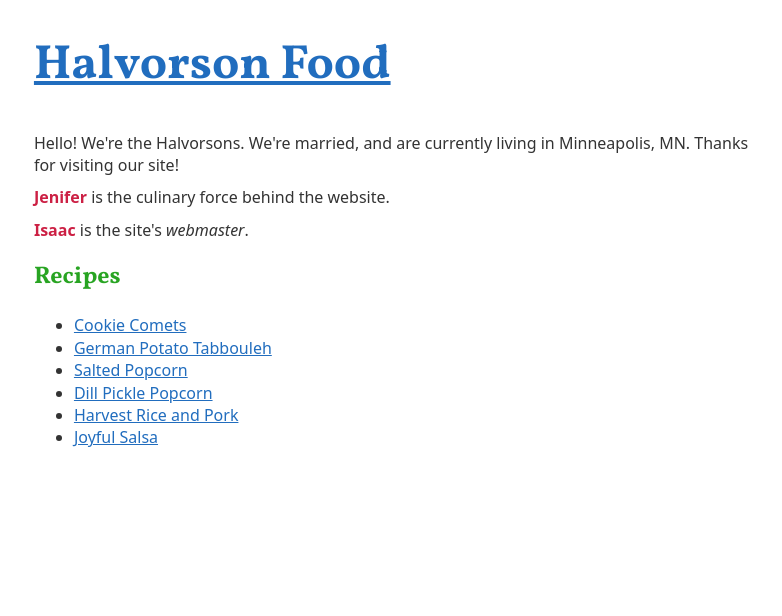
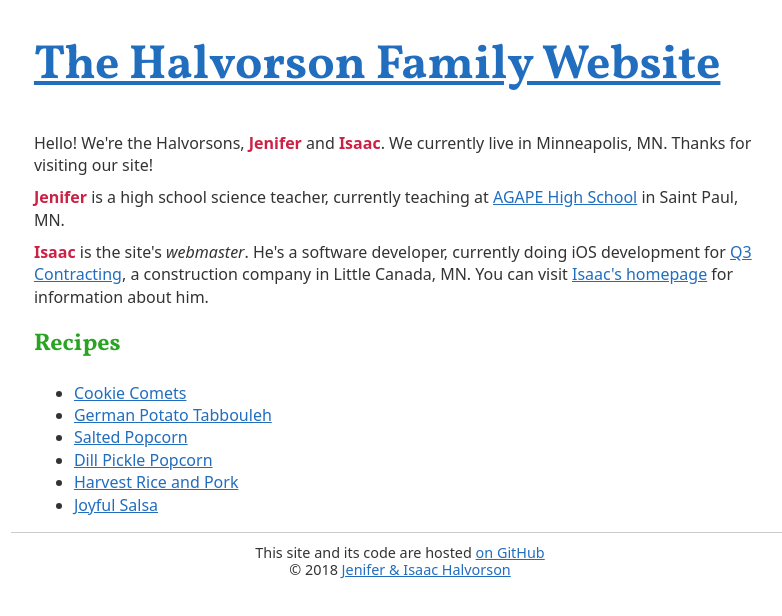
Before and after one commit to hisaac/halvorson.family, a plain HTML site: page index.html in a window 1280 px wide. Shown: the whole page, without its empty margins (240-1022 px from the left). Drawn offline with Linux system fonts and the light colour scheme.

Commit message:
Change site to be generic family site

```diff
--- a/index.html
+++ b/index.html
@@ -5,7 +5,7 @@
 	<meta charset="utf-8" />
 
 	<meta http-equiv="X-UA-Compatible" content="IE=edge" />
-	<title>Cook Site</title>
+	<title>The Halvorson Family Website</title>
 
 	<meta name="viewport" content="width=device-width, initial-scale=1" />
 	<link rel="stylesheet" type="text/css" media="screen" href="main.css" />
@@ -15,21 +15,20 @@
 <body>
 
 	<main>
-		<h1><a href="./index.html">Halvorson Food</a></h1>
+		<h1><a href="./index.html">The Halvorson Family Website</a></h1>
 
 		<p>
-			Hello! We're the Halvorsons. We're married, and are currently living in Minneapolis, MN. Thanks for visiting our site!
+			Hello! We're the Halvorsons, <strong>Jenifer</strong> and <strong>Isaac</strong>. We currently live in Minneapolis, MN. Thanks for visiting our site!
 		</p>
 		<p>
-			<strong>Jenifer</strong> is the culinary force behind the website.
+			<strong>Jenifer</strong> is a high school science teacher, currently teaching at <a href="https://www.spps.org/agape" title="AGAPE High School Homepage">AGAPE High School</a> in Saint Paul, MN.
 		</p>
 		<p>
-			<strong>Isaac</strong> is the site's <dfn title="The person who maintains a particular website.">webmaster</dfn>.
+			<strong>Isaac</strong> is the site's <dfn title="The person who maintains a particular website.">webmaster</dfn>. He's a software developer, currently doing iOS development for <a href="http://q3contracting.com" title="Q3 Contracting Home page">Q3 Contracting</a>, a construction company in Little Canada, MN. You can visit <a href="https://hisaac.net" title="hisaac.net">Isaac's homepage</a> for information about him.
 		</p>
 
 		<section>
 			<h2>Recipes</h2>
-
 			<ul>
 				<li><a href="./recipes/cookie-comets/index.html" alt="Cookie Comets">Cookie Comets</a></li>
 				<li><a href="" alt="German Potato Tabbouleh">German Potato Tabbouleh</a></li>
@@ -40,5 +39,26 @@
 			</ul>
 		</section>
 	</main>
+
+	<hr />
+
+	<footer>
+		<p>
+			This site and its code are hosted <a href="https://github.com/hisaac/">on GitHub</a>
+		</p>
+		<p>
+			&copy; <span id="yearRange"></span><a href="https://halvorson.family">Jenifer & Isaac Halvorson</a>
+		</p>
+	</footer>
+
+	<script type="text/javascript">
+		// Inserts the correct year into the copyright's year range
+		const year = new Date().getFullYear();
+		const startYear = "2018";
+
+		let yearRange = year == startYear ? startYear : startYear + "–" + year;
+
+		document.getElementById("yearRange").innerHTML = yearRange + " ";
+	</script>
 </body>
 </html>
```
